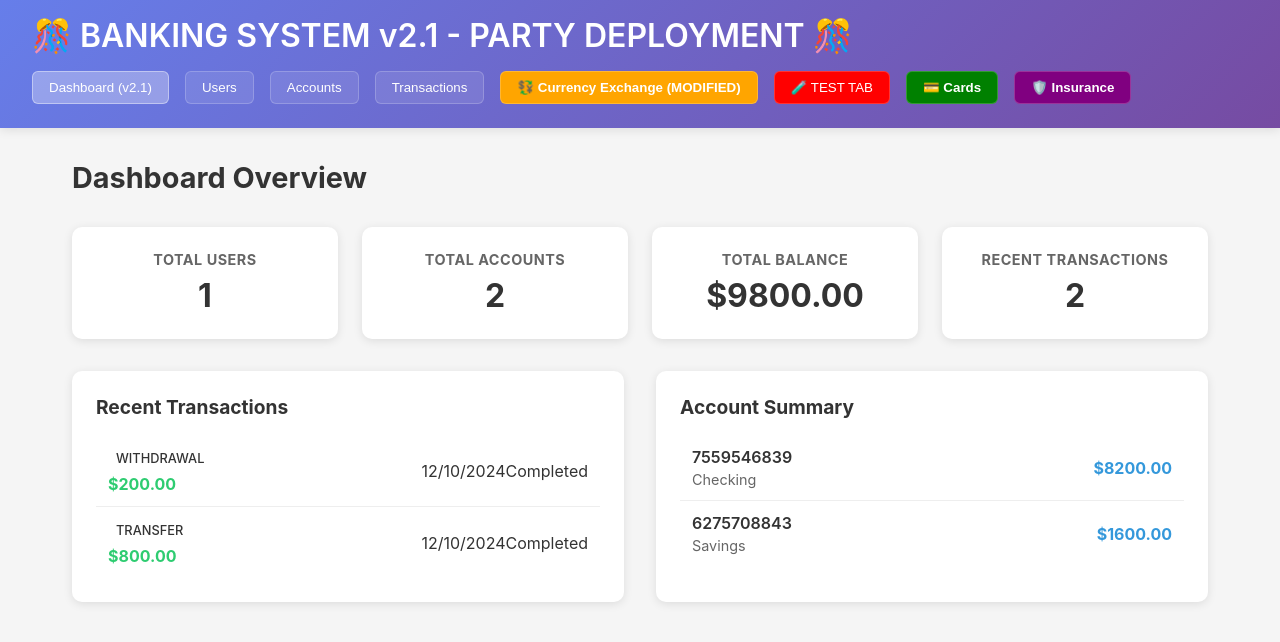
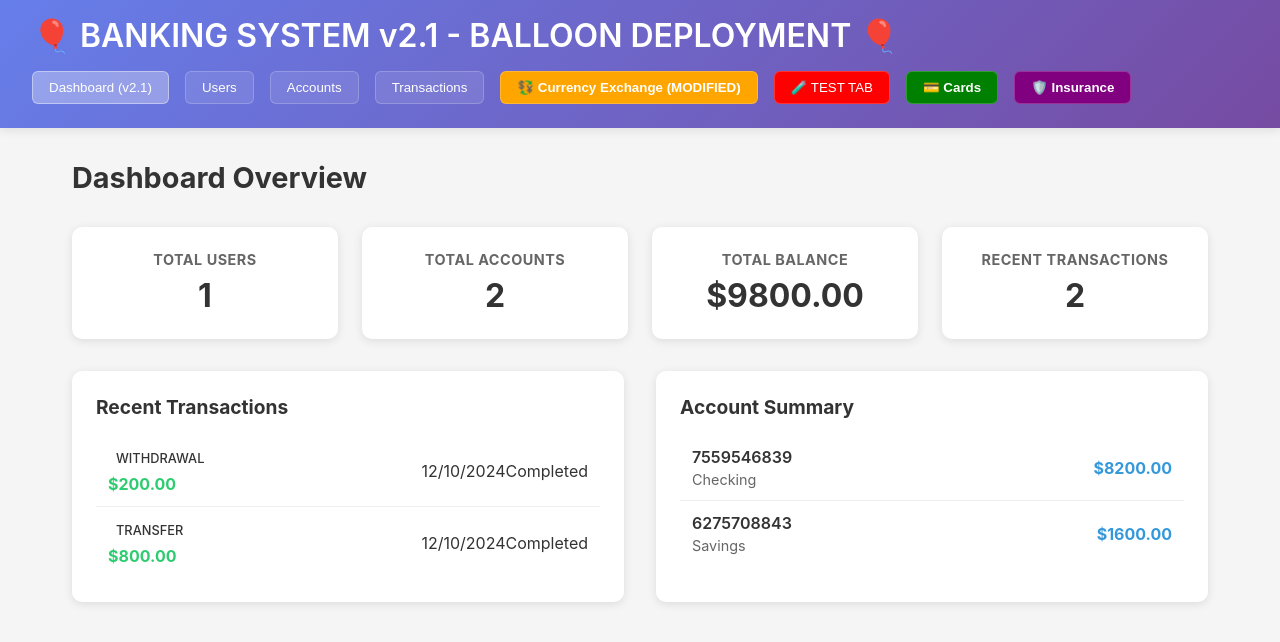
Before and after one commit to RodrigoNunes2004/BankingSystem, a React (Create React App) app in the folder frontend/: page / in a window 1280 px wide. Shown: the top 642 px of the page. Built offline with nearby package versions, Linux system fonts and the light colour scheme.

Commit message:
BALLOON: Try builds configuration for Vercel deployment

```diff
--- a/frontend/src/App.tsx
+++ b/frontend/src/App.tsx
@@ -58,7 +58,7 @@ function App() {
   return (
     <div className="App">
       <header className="app-header">
-        <h1>🎊 BANKING SYSTEM v2.1 - PARTY DEPLOYMENT 🎊</h1>
+        <h1>🎈 BANKING SYSTEM v2.1 - BALLOON DEPLOYMENT 🎈</h1>
         <MobileMenu activeTab={activeTab} onTabChange={setActiveTab} />
         <nav className="nav-tabs">
           <button
```
Also changed, not shown: frontend/balloon-deployment.txt (added), 1 other file (tests, documents, lock files or other folders).
